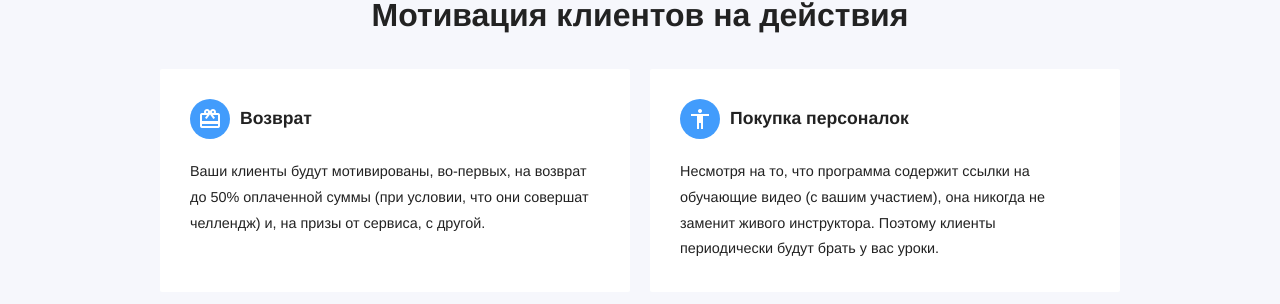
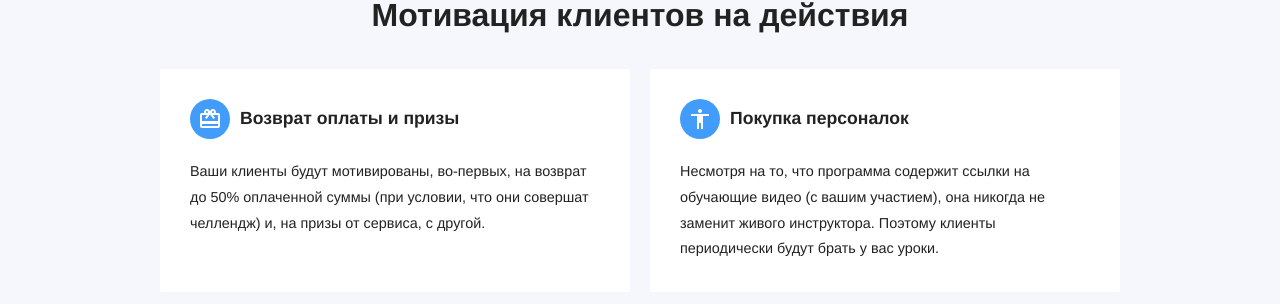
Before and after one commit to RakhimyanTim/fitness.github.io, a Jekyll site: the page built from pages/features.html, in a window 1280 px wide and 900 px high, scrolled down 1016 px. Shown: the part 152-456 px from the top of the window. Built offline with Jekyll 4.4.1, drawn with Linux system fonts in a browser that asks for light colours; some web fonts are replaced.

Commit message:
Update features.html

```diff
--- a/pages/features.html
+++ b/pages/features.html
@@ -37,7 +37,7 @@
 
 	<ul class="cards">
 
-		{% include components/features/data-block.html icon="card_giftcard" title="Возврат" content="Ваши клиенты будут мотивированы, во-первых, на возврат до 50% оплаченной суммы (при условии, что они совершат челлендж) и, на призы от сервиса, с другой. " %}
+		{% include components/features/data-block.html icon="card_giftcard" title="Возврат оплаты и призы" content="Ваши клиенты будут мотивированы, во-первых, на возврат до 50% оплаченной суммы (при условии, что они совершат челлендж) и, на призы от сервиса, с другой. " %}
 
 		{% include components/features/data-block.html icon="accessibility" title="Покупка персоналок" content="Несмотря на то, что программа содержит ссылки на обучающие видео (с вашим участием), она никогда не заменит живого инструктора. Поэтому клиенты периодически будут брать у вас уроки." %}
 
```
